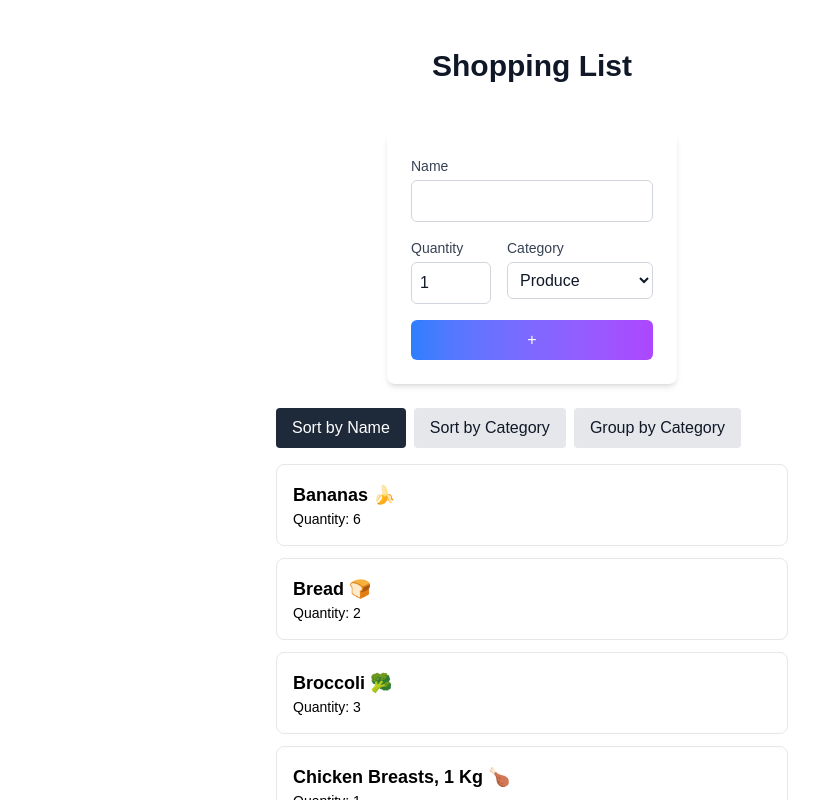
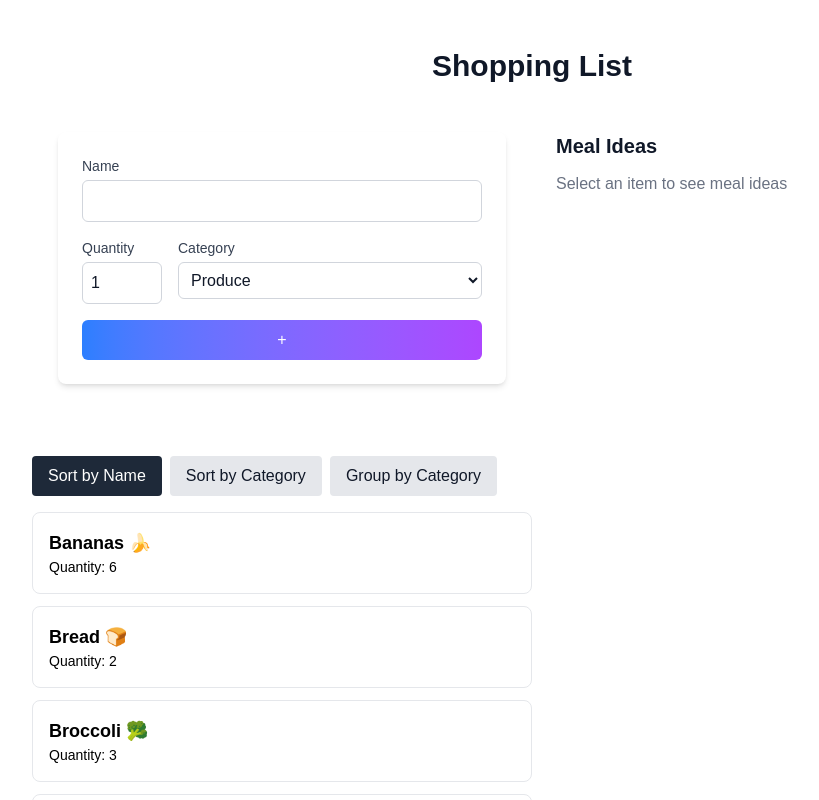
Before and after one commit to RealTestingp/cprg306-assignments, a Next.js app: page /week-8 in a window 1280 px wide. Shown: the top 800 px of the page, without its empty margins (108-927 px from the left). Built offline with nearby package versions, Linux system fonts and the light colour scheme.

Commit message:
useState Implemented and Styling changes

```diff
--- a/app/week-7/NewItem.js
+++ b/app/week-7/NewItem.js
@@ -23,7 +23,7 @@ const NewItem = ({ onAddItem }) => {
 
   const categories = ["produce", "dairy", "bakery", "meat", "frozen foods", "canned goods", "dry goods", "beverages", "snacks", "household", "other"];
   return (
-    <form className="max-w-md mx-auto bg-white dark:bg-gray-800 p-6 rounded-lg shadow-md" onSubmit={handleSubmit}>
+    <form className="max-w-md mx-auto bg-white dark:bg-gray-800 p-6 rounded-lg shadow-md mb-8" onSubmit={handleSubmit}>
 
       <label htmlFor="name" className="block mb-1 text-sm font-medium text-gray-700 dark:text-gray-300">
         Name
--- a/app/week-8/ItemList.js
+++ b/app/week-8/ItemList.js
@@ -1,7 +1,7 @@
 import Item from './item';
 import { useState } from 'react';
 
-const ItemList = ({ items }) => {
+const ItemList = ({ items, onItemSelect }) => {
   const [sortBy, setSortBy] = useState('name');
 
   const sortedItems = [...items].sort((a, b) =>
@@ -26,8 +26,8 @@ const ItemList = ({ items }) => {
     }`;
 
   return (
-    <div className="w-full max-w-lg">
-      <div className="mb-4">
+    <div className="w-full max-w-lg pt-6">
+      <div className="mb-4 mt-4">
         <button onClick={() => setSortBy('name')} className={buttonClass('name')}>
           Sort by Name
         </button>
@@ -49,6 +49,7 @@ const ItemList = ({ items }) => {
                 name={item.name}
                 quantity={item.quantity}
                 category={item.category}
+                onSelect={() => onItemSelect(item)}
               />
             ))}
     </div>
@@ -63,6 +64,7 @@ const ItemList = ({ items }) => {
           name={item.name}
           quantity={item.quantity}
           category={item.category}
+          onSelect={() => onItemSelect(item)}
         />
       ))}
   </div>
--- /dev/null
+++ b/app/week-8/MealIdeas.js
@@ -0,0 +1,40 @@
+"use client";
+import { useState, useEffect } from 'react';
+
+const fetchMealIdeas = async (ingredient) => {
+  const result = await fetch(`https://www.themealdb.com/api/json/v1/1/filter.php?i=${ingredient}`);
+  const data = await result.json();
+  return data.meals;
+};
+
+const MealIdeas = ({ ingredient }) => {
+  const [meals, setMeals] = useState([]);
+
+  const loadMealIdeas = async () => {
+    const ideas = await fetchMealIdeas(ingredient);
+    setMeals(ideas || []);
+  };
+
+  useEffect(() => {
+    if (ingredient) loadMealIdeas();
+  }, [ingredient]);
+
+  return (
+    <div className="shrink-0" style={{ width: '350px' }}>
+      <h2 className="text-xl font-semibold mb-3">Meal Ideas</h2>
+      {!ingredient ? (
+        <p className="text-gray-500">Select an item to see meal ideas</p>
+      ) : meals.length === 0 ? (
+        <p className="text-gray-500">No meal ideas found</p>
+      ) : (
+        <ul>
+          {meals.map((meal) => (
+            <li key={meal.idMeal} className="bg-white border border-gray-200 rounded-lg p-4 text-sm font-medium text-black mb-3 capitalize">{meal.strMeal}</li>
+          ))}
+        </ul>
+      )}
+    </div>
+  );
+};
+
+export default MealIdeas;
--- a/app/week-8/item.js
+++ b/app/week-8/item.js
@@ -1,10 +1,21 @@
-const Item = ({ name, quantity, category }) => {
+import { useState } from "react";
+
+const Item = ({ name, quantity, onSelect }) => {
+  const [pressed, setPressed] = useState(false);
+
   return (
-    <ul className="bg-white border border-gray-200 rounded-lg mb-3">
+    <ul
+      style={{ cursor: 'pointer' }}
+      className={`border border-gray-200 rounded-lg mb-3 overflow-hidden ${
+        pressed ? 'bg-gray-200' : 'bg-white'
+      }`}
+      onMouseDown={() => setPressed(true)}
+      onMouseUp={() => { setPressed(false); onSelect(); }}
+      onMouseLeave={() => setPressed(false)}
+    >
       <div className="flex justify-between items-center p-4">
         <div>
           <h2 className="text-lg text-black font-semibold capitalize">{name}</h2>
-          {/* <p className="text-sm text-gray-500 capitalize">{category}</p> */}
           <p className="text-sm text-black">Quantity: {quantity}</p>
         </div>
       </div>
--- a/app/week-8/page.js
+++ b/app/week-8/page.js
@@ -3,19 +3,34 @@ import ItemList from "./ItemList";
 import NewItem from "./NewItem";
 import items from "./items"
 import { useState } from "react";
+import MealIdeas from "./MealIdeas";
 
 const App = () => {
   const [itemList, setItemList] = useState(items);
+  const [selectedItemName, setSelectedItemName] = useState(null);
 
   const handleAddItem = (newItem) => {
     setItemList((prev) => [...prev, newItem]);
   };
 
+  const handleItemSelect = (item) => {
+    const cleanitemName = item.name.split(",")[0].replace(/([\u2700-\u27BF]|[\uE000-\uF8FF]|\uD83C[\uDC00-\uDFFF]|\uD83D[\uDC00-\uDFFF]|[\u2011-\u26FF]|\uD83E[\uDD10-\uDDFF])/g, '').trim();
+    setSelectedItemName(cleanitemName);
+  };
+
   return (
     <main className="min-h-screen bg-white dark:bg-gray-900 text-gray-900 dark:text-white p-6 flex flex-col items-center gap-6 pt-12">
       <h1 className="text-3xl font-bold mb-6">Shopping List</h1>
-      <NewItem onAddItem={handleAddItem} />
-      <ItemList items={itemList} />
+      <div className="flex items-start gap-6" style={{ width: '1000px' }}>
+        <div style={{ width: '500px' }} className="shrink-0">
+          <NewItem onAddItem={handleAddItem} />
+          <div style={{ height: '32px' }}></div>
+          <ItemList items={itemList} onItemSelect={handleItemSelect}/>
+        </div>
+        <div style={{ width: '350px' }} className="shrink-0">
+          <MealIdeas ingredient={selectedItemName} />
+        </div>
+      </div>
     </main>
   )
 };
```
